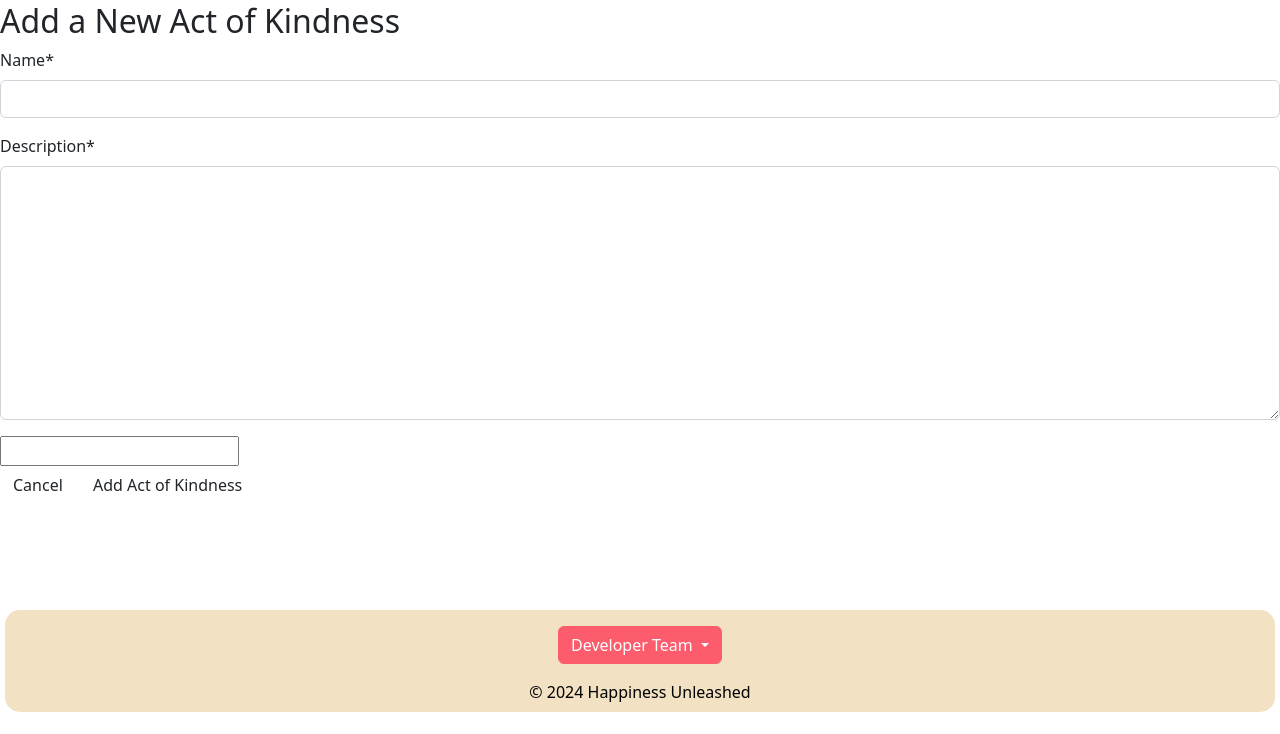
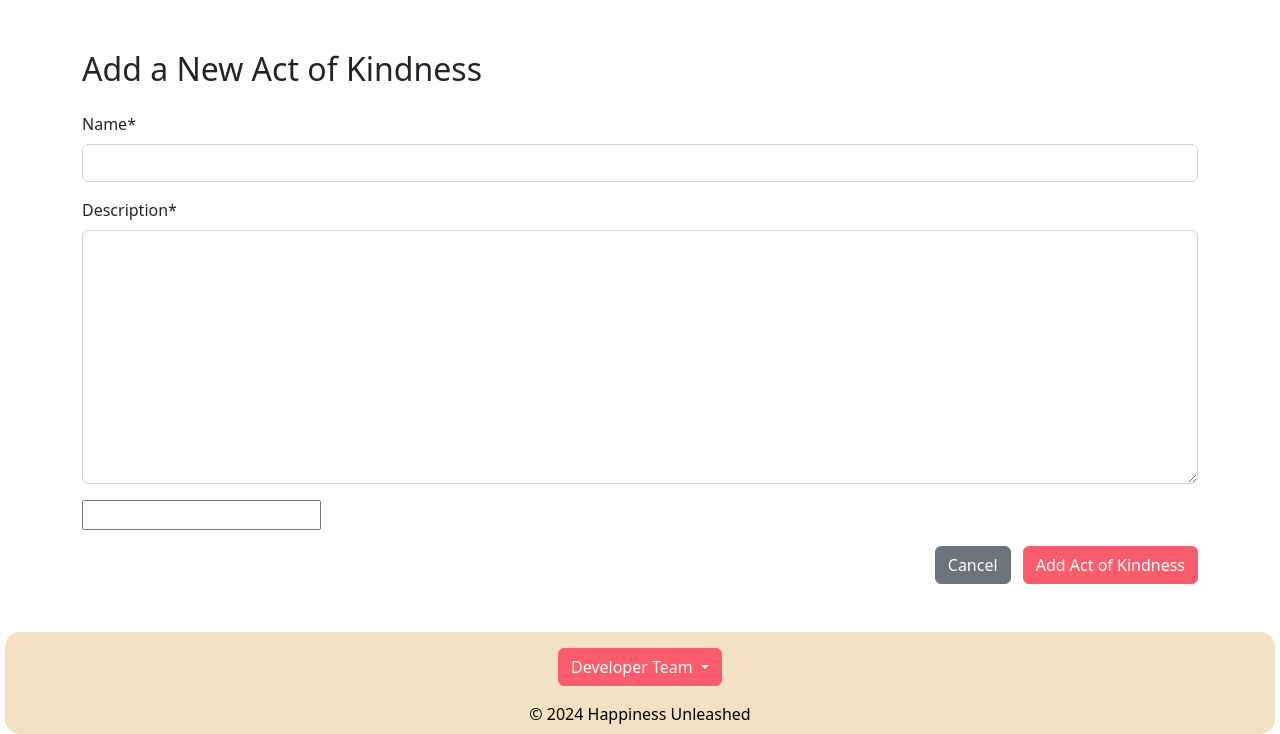
Before and after one commit to stephendawsondev/happiness-unleashed-svelte-ninja, a Django app: page /acts_of_kindness/add/ in a window 1280 px wide. Shown: the part 78-812 px from the top of the page. Before the commit the page ends 790 px from the top, so only its background shows below. Run offline with Django 4.2, Linux system fonts and the light colour scheme; the visitor is signed in with stand-in values (Sample User, id 1); some libraries are stand-ins or nearby versions.

Commit message:
Edit add act of kindness details

```diff
--- a/acts_of_kindness/templates/acts_of_kindness/add_act.html
+++ b/acts_of_kindness/templates/acts_of_kindness/add_act.html
@@ -12,21 +12,28 @@
 {% endblock %}
 
 {% block content %}
-<h2>Add a New Act of Kindness</h2>
-
-
-<form method="POST" action="{% url 'add_act' %}" class="" enctype="multipart/form-data">
+<section class="py-5" id="add-act-section">
+  <div class="container">
+    <h2 class="mb-4">Add a New Act of Kindness</h2>
+    <form method="POST" action="{% url 'add_act' %}" class="needs-validation" novalidate enctype="multipart/form-data">
       {% csrf_token %}
       {% for field in form %}
+      <div class="mb-3">
         {% if field.name != 'image' %}
         {{ field | as_crispy_field }}
         {% else %}
         {{ field }}
         {% endif %}
+        <div class="invalid-feedback">
+          This field is required.
+        </div>
+      </div>
       {% endfor %}
-    <div class="text-right">
-       <a class="btn" href="{% url 'index' %}">Cancel</a>
-        <button class="btn" type="submit">Add Act of Kindness</button>
+      <div class="text-end">
+        <a href="{% url 'index' %}" class="btn btn-secondary me-2">Cancel</a>
+        <button type="submit" class="btn btn-primary">Add Act of Kindness</button>
       </div>
     </form>
+  </div>
+</section>
 {% endblock %}
```
Lines whose indentation alone changed are shown as unchanged.
